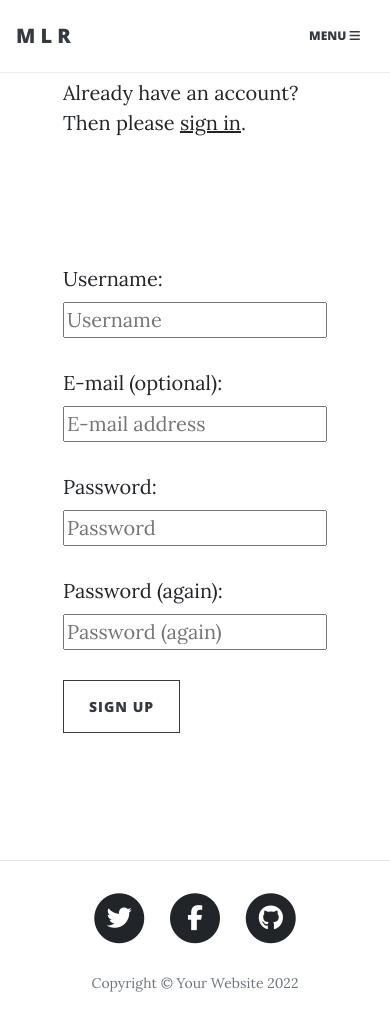
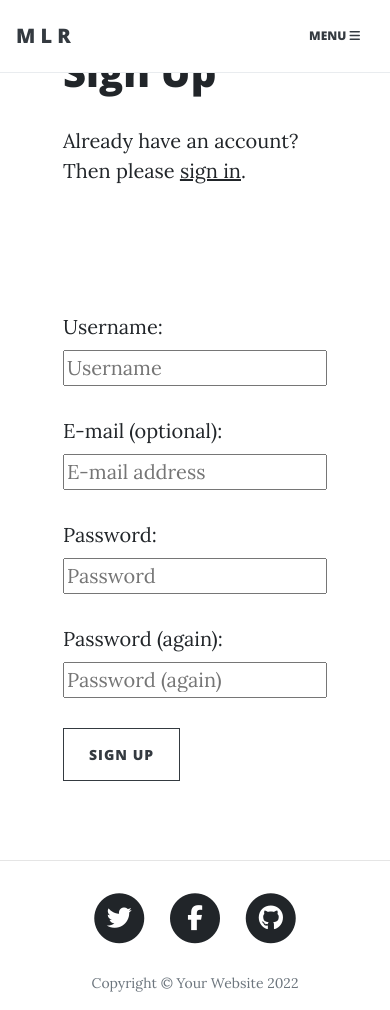
Before and after one commit to Code-Institute-Submissions/onabz-MAR_Blog_DecResub, a Django app: page /accounts/signup/ in a window 390 px wide. Run offline with Django 3.2, Linux system fonts and the light colour scheme; some libraries are stand-ins or nearby versions.

Commit message:
Add minor changes to some files

```diff
--- a/blog/forms.py
+++ b/blog/forms.py
@@ -1,5 +1,5 @@
+from django import forms
 from .models import Comment
-from django import forms
 
 
 class CommentForm(forms.ModelForm):
--- a/blog/views.py
+++ b/blog/views.py
@@ -69,5 +69,5 @@ class ArticleDetailView(View):
                 "commented": True,
                 "liked": liked,
                 "comment_form": CommentForm()
-            }
+            },
         )
--- a/templates/account/signup.html
+++ b/templates/account/signup.html
@@ -8,7 +8,7 @@
 <section class="vh-100">
   <div class="container-fluid">
       <div class="row">
-          <div class="col-sm-6 text-black">
+          <div class="col-sm-6 mt-5 text-black">
 
               <div class="px-5 ms-xl-4">
                   <h1>{% trans "Sign Up" %}</h1>
--- a/templates/article.html
+++ b/templates/article.html
@@ -66,9 +66,8 @@
           {% endfor %}
         </div>
       </div>
-      <div class="col-md-4 card mb-4  mt-3 ">
+      <div class="col-md-4 card mb-4 mt-3">
         <div class="card-body">
-
           {% if commented %}
           <div class="alert alert-success" role="alert">
             Your comment is awaiting approval
@@ -83,7 +82,6 @@
             {% csrf_token %}
             <button class="btn btn-outline-dark" type="submit">Post Comment</button>
           </form>
-
           {% endif %}
           {% endif %}
         </div>
@@ -93,5 +91,4 @@
 </article>
 
 
-
 {% endblock %}
```
